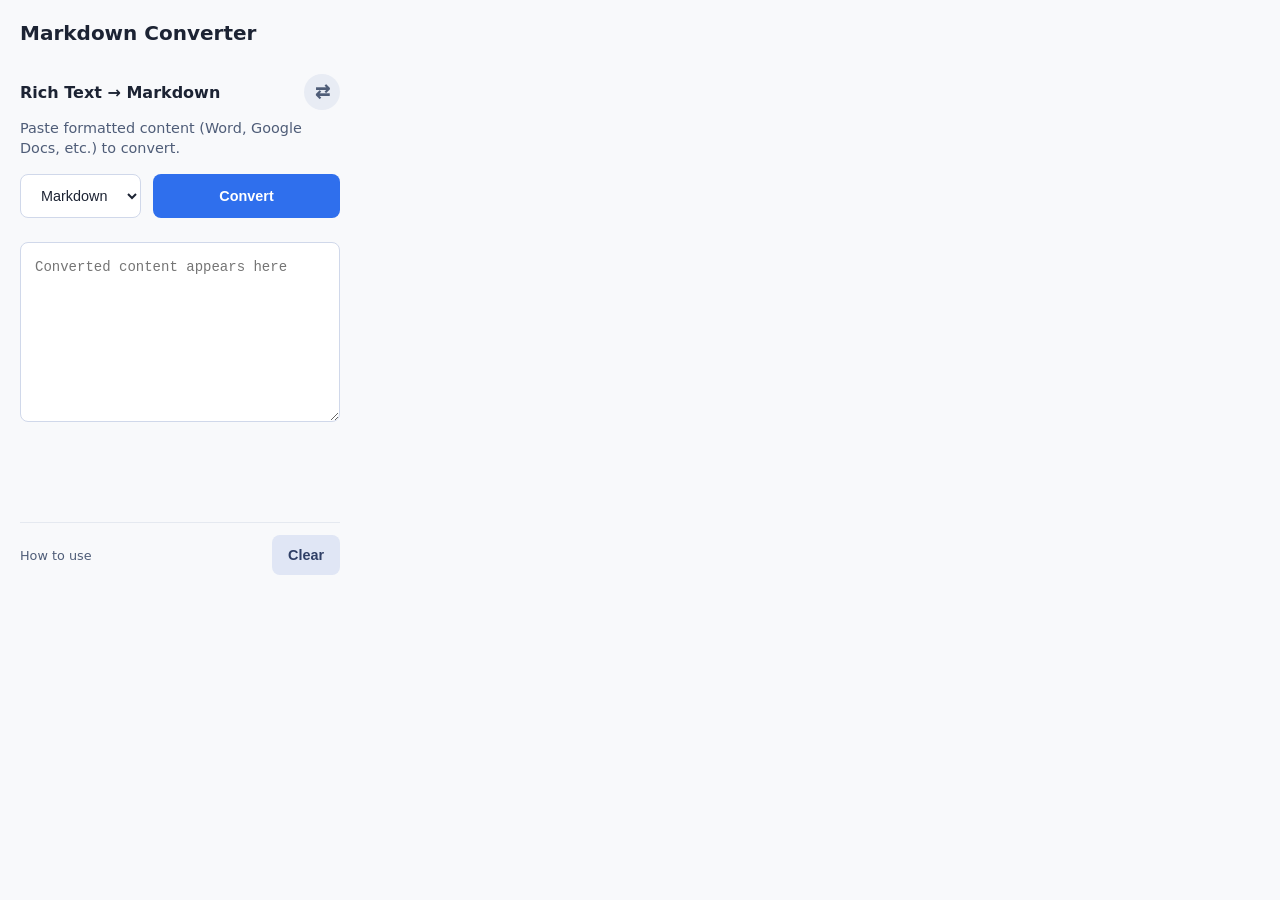
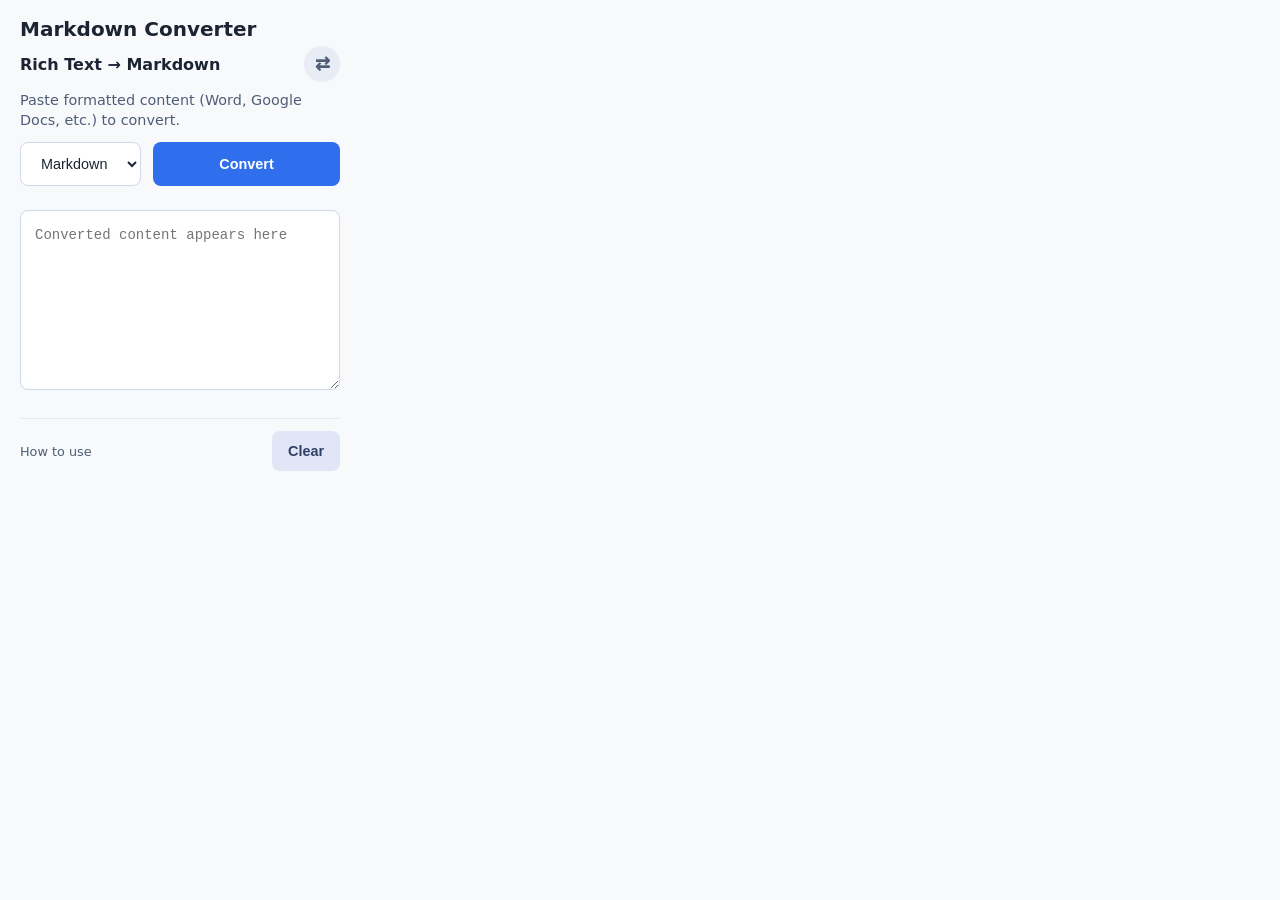

chore: release v1.2.3 — hide converted preview by default

--- a/static/popup.css
+++ b/static/popup.css
@@ -13,22 +13,18 @@ body {
   margin: 0;
   padding: 0;
   width: 360px;
-  max-height: 580px;
   background: #f8f9fb;
   color: #1c2333;
-  overflow: hidden;
 }
 
 body {
   display: flex;
   flex-direction: column;
-  gap: 1.25rem;
-  padding: 1.25rem;
-  overflow: hidden;
+  padding: 1rem 1.25rem 1.25rem;
 }
 
 header {
-  margin-bottom: 0.5rem;
+  margin-bottom: 0.25rem;
 }
 
 header h1 {
@@ -39,7 +35,7 @@ header h1 {
 }
 
 .helper-text {
-  margin: 0 0 1rem 0;
+  margin: 0 0 0.75rem 0;
   font-size: 0.9rem;
   color: #4f5d78;
   line-height: 1.4;
@@ -164,18 +160,129 @@ textarea:focus {
   box-shadow: 0 0 0 3px rgba(47, 111, 237, 0.1);
 }
 
+.preview-disclosure {
+  margin-top: 0.5rem;
+  border-top: 1px dashed #e5e9f0;
+  padding-top: 0.5rem;
+}
+
+.preview-disclosure > summary {
+  cursor: pointer;
+  font-size: 0.8rem;
+  color: #4f5d78;
+  list-style: none;
+  user-select: none;
+  padding: 0.25rem 0;
+}
+
+.preview-disclosure > summary::-webkit-details-marker {
+  display: none;
+}
+
+.preview-disclosure > summary::before {
+  content: "▸";
+  display: inline-block;
+  width: 1em;
+  font-size: 0.75rem;
+  transition: transform 0.15s ease;
+}
+
+.preview-disclosure[open] > summary::before {
+  transform: rotate(90deg);
+}
+
+.preview-disclosure > summary:hover {
+  color: #2f6fed;
+}
+
+.preview-disclosure[open] > summary {
+  margin-bottom: 0.5rem;
+}
+
+.preview-body {
+  display: flex;
+  flex-direction: column;
+  gap: 0.5rem;
+}
+
+.preview-textarea {
+  height: 160px;
+  margin: 0;
+}
+
+.preview-rendered {
+  width: 100%;
+  max-height: 220px;
+  overflow: auto;
+  border-radius: 8px;
+  border: 1px solid #d0d8ea;
+  background: #fff;
+  padding: 0.75rem;
+  font-size: 0.85rem;
+  line-height: 1.45;
+  color: #1c2333;
+}
+
+.preview-rendered > :first-child {
+  margin-top: 0;
+}
+
+.preview-rendered > :last-child {
+  margin-bottom: 0;
+}
+
+.preview-rendered table {
+  border-collapse: collapse;
+}
+
+.preview-rendered td,
+.preview-rendered th {
+  border: 1px solid #d0d8ea;
+  padding: 0.25rem 0.5rem;
+}
+
+.preview-rendered pre,
+.preview-rendered code {
+  font-family: "JetBrains Mono", "SFMono-Regular", ui-monospace, monospace;
+  background: #f3f5fa;
+  border-radius: 4px;
+}
+
+.preview-rendered code {
+  padding: 0.05rem 0.3rem;
+}
+
+.preview-rendered pre {
+  padding: 0.5rem;
+  overflow: auto;
+}
+
+.preview-rendered img {
+  max-width: 100%;
+}
+
+.preview-hint {
+  margin: 0;
+  font-size: 0.75rem;
+  color: #4f5d78;
+  line-height: 1.4;
+}
+
 main {
-  flex: 1;
   display: flex;
   flex-direction: column;
 }
 
 #status {
-  height: 2.5rem;
+  min-height: 1.25rem;
   font-size: 0.8rem;
   color: #2f6fed;
   margin-top: 0.5rem;
   line-height: 1.4;
+}
+
+#status:empty {
+  display: none;
 }
 
 #status[data-tone="success"] {
@@ -190,7 +297,7 @@ footer {
   display: flex;
   justify-content: space-between;
   align-items: center;
-  margin-top: 1rem;
+  margin-top: 0.75rem;
   padding-top: 0.75rem;
   border-top: 1px solid #e5e9f0;
 }
